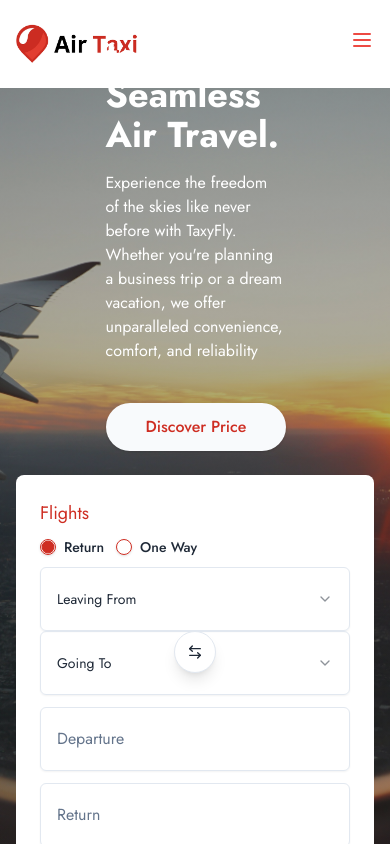
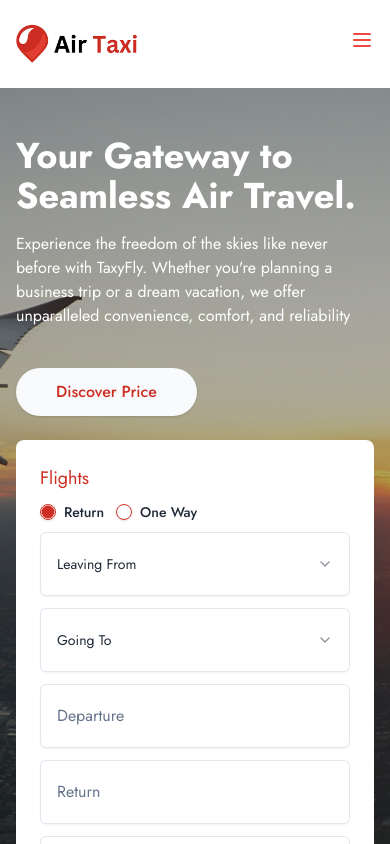
Before and after one commit to MahidunNobi/Air-Taxi, a Next.js app: page / in a window 390 px wide. Shown: the top 844 px of the page. Built offline with nearby package versions, Linux system fonts and the light colour scheme.

Commit message:
Responsive-Hero

```diff
--- a/src/components/Home/Hero/Hero.tsx
+++ b/src/components/Home/Hero/Hero.tsx
@@ -13,10 +13,10 @@ import { ArrowLeftRight, Plane } from "lucide-react";
 
 const Hero = () => {
   return (
-    <section className="hero-bg h-[95vh] text-white grid place-content-center">
-      <div className="container flex flex-col md:flex-row gap-6 md:justify-between items-center">
+    <section className="hero-bg min-h-[95vh] text-white grid place-content-center">
+      <div className="container flex flex-col md:flex-row gap-6 md:justify-between items-center py-12">
         {/* ----------Intro--------- */}
-        <div className="max-w-[50%]">
+        <div className="md:max-w-[50%]">
           <h1 className="text-4xl md:text-6xl font-bold">
             Your Gateway to Seamless Air Travel.
           </h1>
@@ -49,7 +49,7 @@ const Hero = () => {
             </RadioGroup>
           </div>
           {/* -------------Destinations--------- */}
-          <div className="md:flex gap-5 items-center relative">
+          <div className="flex flex-col md:flex-row gap-3 md:gap-5 items-center relative">
             {/* -------Leaving From-------- */}
             <Select>
               <SelectTrigger className="">
@@ -61,7 +61,7 @@ const Hero = () => {
                 <SelectItem value="system">System</SelectItem>
               </SelectContent>
             </Select>
-            <button className="shadow-lg border p-3 rounded-full absolute left-1/2 -translate-x-1/2 bg-white">
+            <button className="hidden md:inline-block shadow-lg border p-3 rounded-full absolute left-1/2 -translate-x-1/2 bg-white">
               <ArrowLeftRight size={16} />
             </button>
             {/* ------------Going To--------- */}
```
